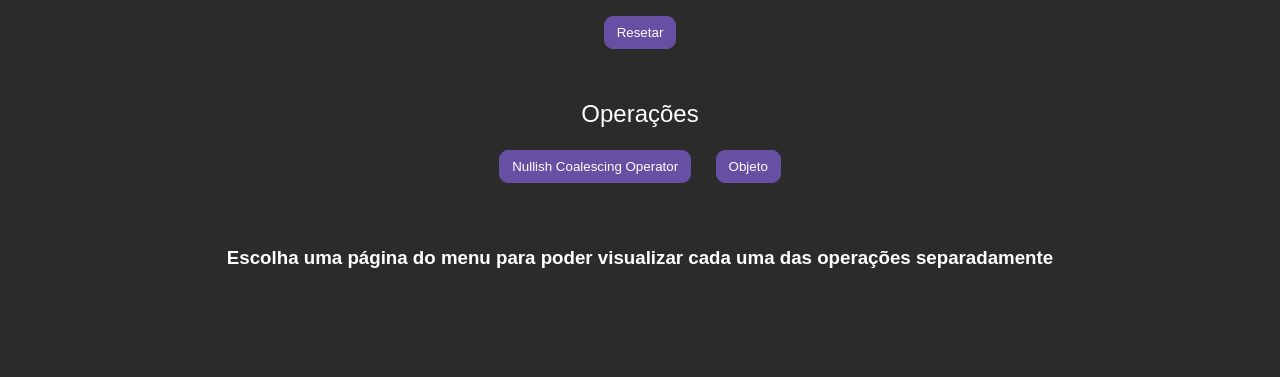
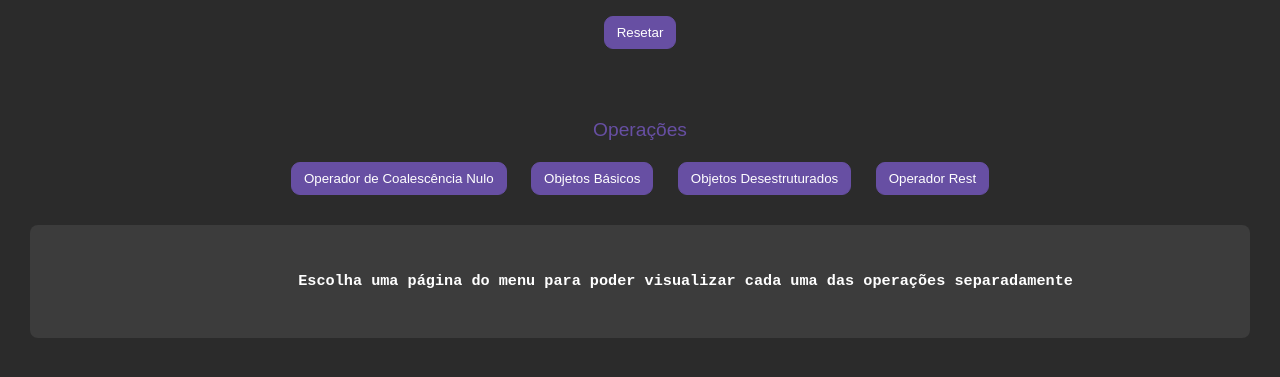
Before and after one commit to bamarcheti/js-antes-do-react, a website built with Vite: page index.html in a window 1280 px wide. Shown: the part 175-552 px from the top of the page. Built offline with nearby package versions, Linux system fonts and the light colour scheme.

Commit message:
fix: Corrigido estilização e adicionado novos botões

```diff
--- a/index.html
+++ b/index.html
@@ -8,8 +8,10 @@
   <meta name="viewport" content="width=device-width, initial-scale=1.0" />
   <title>Iniciando no JS</title>
   <script src="reset.js" defer></script>
+  <script src="operations/objects/basicObjects.js" defer></script>
+  <script src="operations/objects/destructuredObject.js" defer></script>
+  <script src="operations/objects/restObjects.js" defer></script>
   <script src="operations/nullishCoalescing.js" defer></script>
-  <script src="operations/objetos.js" defer></script>
 </head>
 
 <body>
@@ -20,8 +22,10 @@
     </div>
     <div class="result">
       <h2>Operações</h2>
-      <button onclick="mostrarIdade()">Nullish Coalescing Operator</button>
-      <button onclick="mostrarObjeto()">Objeto</button>
+      <button onclick="mostrarIdade()">Operador de Coalescência Nulo</button>
+      <button onclick="mostrarObjeto()">Objetos Básicos</button>
+      <button onclick="mostrarObjetoDesestruturado()">Objetos Desestruturados</button>
+      <button onclick="mostrarRestObjects()">Operador Rest</button>
       <div>
         <h3 id="resultado">
           Escolha uma página do menu para poder visualizar cada uma das operações separadamente
--- a/style.css
+++ b/style.css
@@ -35,8 +35,20 @@ h2 {
   color: white;
 }
 
-h3 {
-  margin-top: 50px;
+#resultado {
+  margin-top: 20px;
+  padding: 20px;
+  background-color: #3c3c3c;
+  border-radius: 8px;
+  white-space: pre-wrap;
+  overflow-x: auto;
+  font-family: monospace;
+}
+
+.result h2 {
+  margin-top: 20px;
+  font-size: 1.2em;
+  color: #674fa3;
 }
 
 .button-container {
```
